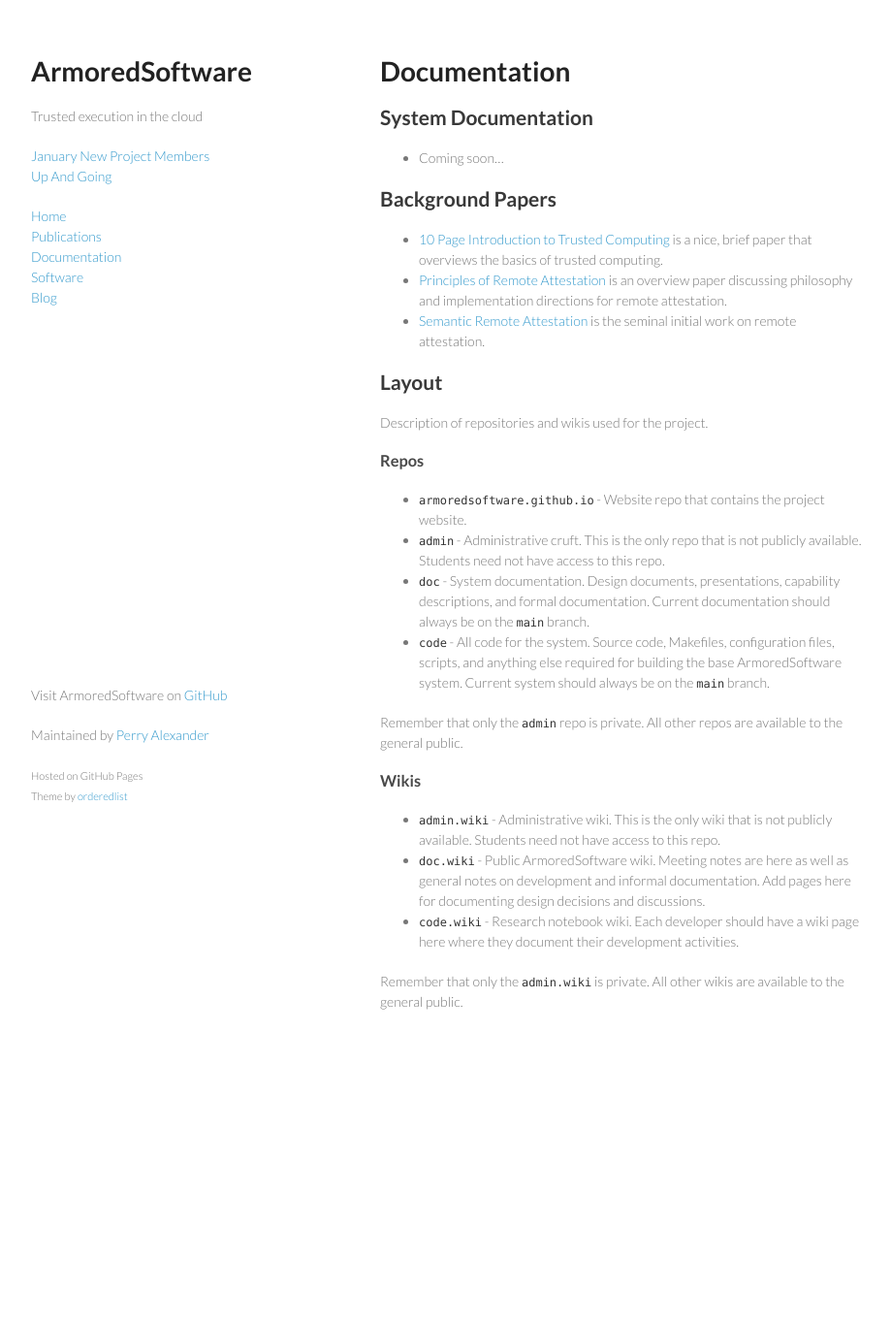
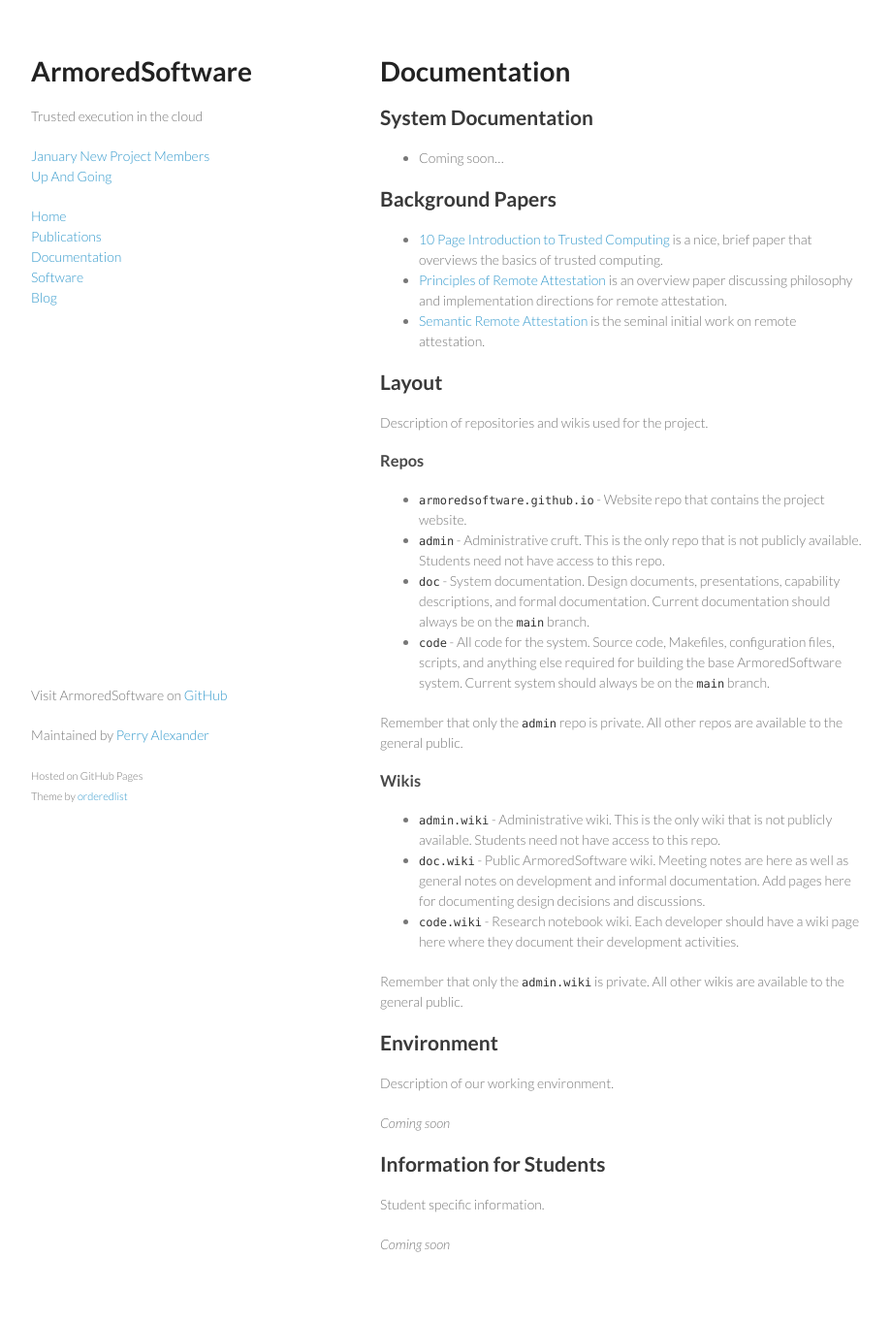
Before and after one commit to armoredsoftware/armoredsoftware.github.io, a Jekyll site: the page built from documentation.md, in a window 1280 px wide. Shown: the whole page at 97% size, without its empty margins (178-1097 px from the left). Built offline with Jekyll 4.4.1, drawn with Linux system fonts in a browser that asks for light colours; before the commit the page ends 1113 px from its top, so only the background shows below that.

Commit message:
added templates for enviornment and students

```diff
--- a/documentation.md
+++ b/documentation.md
@@ -49,3 +49,15 @@ available to the general public.
 
 Remember that only the `admin.wiki` is private.  All other wikis are
 available to the general public.
+
+## Environment
+
+Description of our working environment.
+
+*Coming soon*
+
+## Information for Students
+
+Student specific information.
+
+*Coming soon*
```
